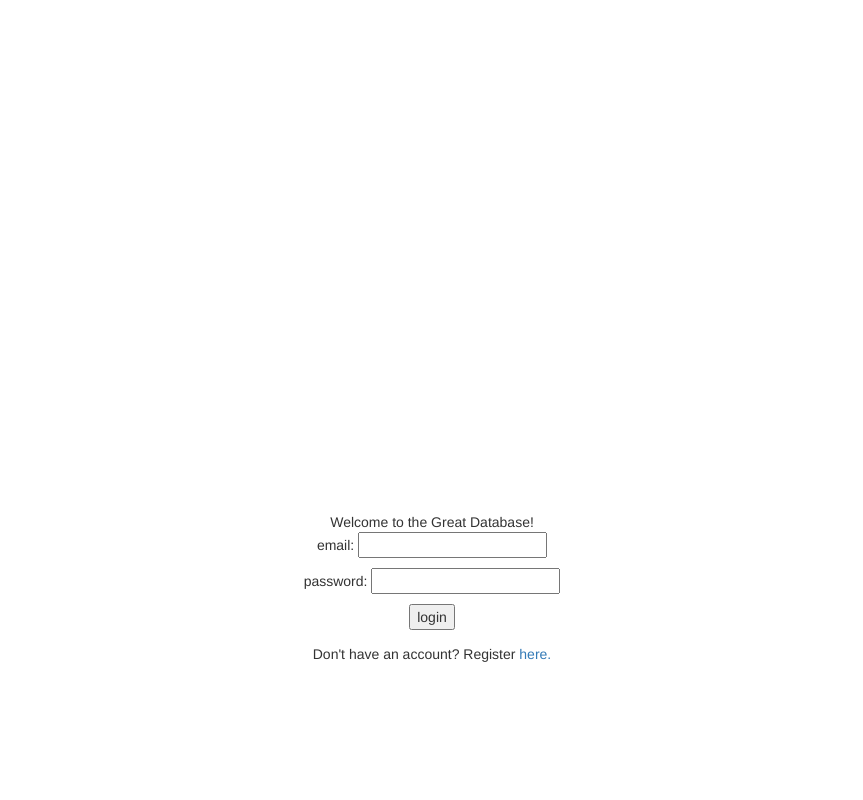
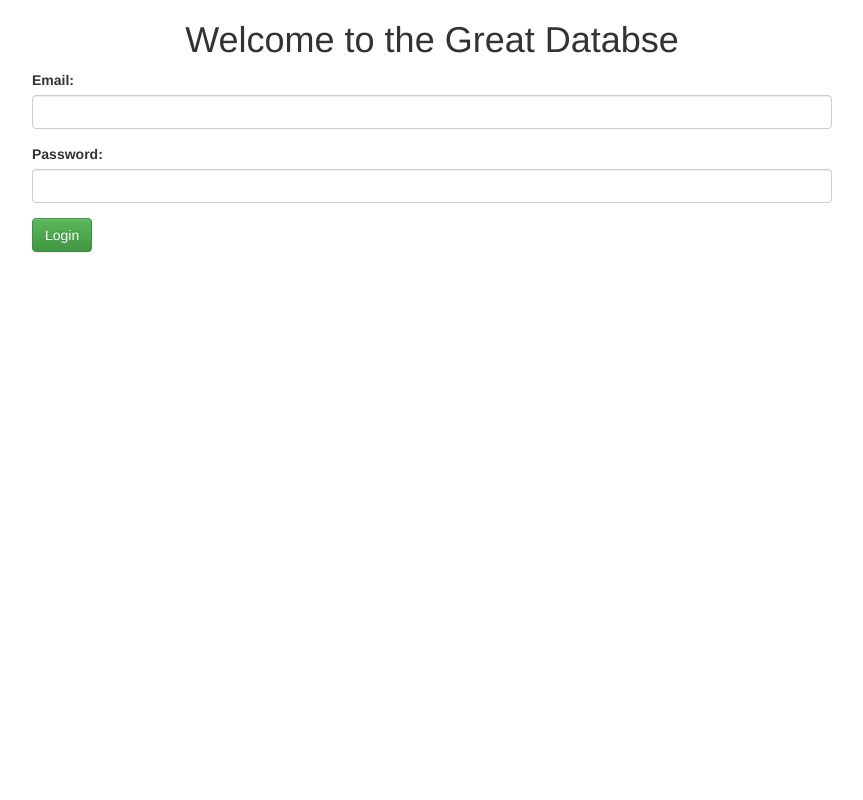
Before and after one commit to aminsol/GreatDatabase, a PHP site: page /login.php in a window 1280 px wide. Shown: the whole page, without its empty margins (208-1071 px from the left). Run offline with PHP 8.4, Linux system fonts and the light colour scheme.

Commit message:
wraping up stuff

```diff
--- a/css/custom.css
+++ b/css/custom.css
@@ -68,3 +68,8 @@ header{
 .list-group-item .btn-success:hover {
     background-color: #419641;
 }
+.login{
+    margin-left: auto;
+    margin-right: auto;
+    width: 800px;
+}
--- a/login.php
+++ b/login.php
@@ -1,23 +1,6 @@
-<!--login.php-->
-
 <?php
-		//connect to database
-		define("DB_HOST", "45.55.5.95");
-		define("DB_NAME", "thegreatdatabase");
-		define("DB_USER", "thegreatdatabase");
-		define("DB_PASS", "WeAreAwesome");
-		$db = new mysqli(DB_HOST,DB_USER,DB_PASS,DB_NAME);
-
-		//check if successfully connected to database
-		if ($db->connect_error){
-			echo "ERROR"."<br/>";
-		}else{
-			echo "Welcome to the Great Database!"."<br/>";
-		}
-
-
-
-
+require_once 'config/config.php';
+$message = '';
 if(isset($_POST['submit'])){		//when user clicks submit
 
 	//declare credentials
@@ -33,35 +16,46 @@
 
 	//confirm query matches input
 	if ($row){
-				echo "Success"."<br/>";
+		$message =  "Success"."<br/>";
 		include("home.php");
 	}else{
-				echo "Your email or password is incorrect, try again.";
+		$message =   "Your email or password is incorrect, try again.";
 	}
 }
 ?>
+<!DOCTYPE html>
+<html lang="en">
+<head>
+	<meta charset="utf-8">
+	<meta http-equiv="X-UA-Compatible" content="IE=edge">
+	<meta name="viewport" content="width=device-width, initial-scale=1">
+	<title>Welcome to the Great Database</title>
+	<!-- Latest compiled and minified CSS -->
+	<link rel="stylesheet" href="css/bootstrap.min.css" >
 
-<html>
-	<head>
-		<title>LOGIN</title>
-		<link href="css/bootstrap.min.css" type="text/css" rel="stylesheet">
-		<style>
-			body {
-				text-align: center;
-				margin-top: 40%;
-			}
-		</style>
+	<!-- Optional theme -->
+	<link rel="stylesheet" href="css/bootstrap-theme.min.css">
+	<link rel="stylesheet" href="css/custom.css">
+	<link rel="stylesheet" href="//maxcdn.bootstrapcdn.com/font-awesome/4.7.0/css/font-awesome.min.css">
+
+
 </head>
 <body>
-		<div id="login">
-			<form action="" method="post" id="login">
-				<p>email: <input type="text" name="email"/></p>
-				<p>password: <input type="text" name="password"/><p>
-				<p><input type="submit" name="submit" value='login'/></p>
+<div class="container">
+<div class="login">
+	<h1 class="text-center">Welcome to the Great Databse</h1>
+	<form class="login" action="" method="post" id="login">
+		<div class="form-group">
+			<label for="usr">Email:</label>
+			<input type="email" name="email" class="form-control" id="usr">
+		</div>
+		<div class="form-group">
+			<label for="pwd">Password:</label>
+			<input type="password" name="password" class="form-control" id="pwd">
+		</div>
+		<p><input class="btn btn-success" type="submit" name="submit" value='Login'/></p>
 	</form>
+	<div class="text-danger"><?=$message ?></div>
 </div>
-		<div id="register_link">
-			<p>Don't have an account? Register <a href="register.php">here.</a></p>
 </div>
 </body>
-</html>
```
Lines whose indentation alone changed are shown as unchanged.
